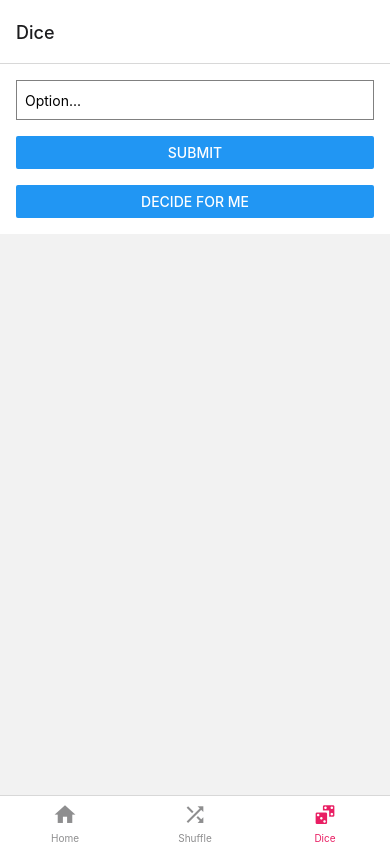
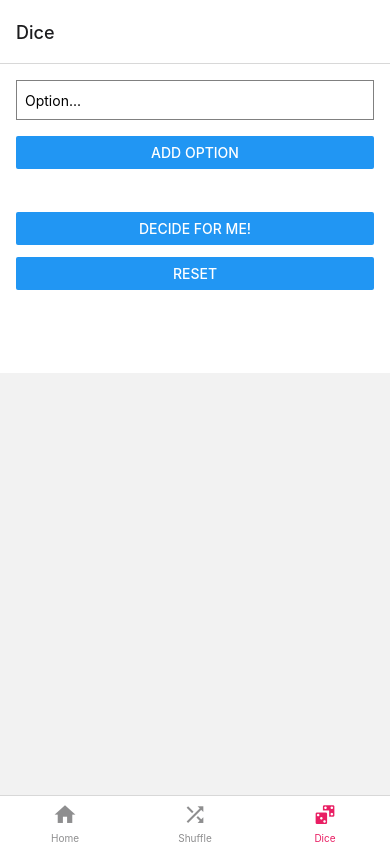
Before and after one commit to brooklyndippo/udecide, a React Native app: screen /Dice in a window 390 px wide. Built offline with nearby package versions, Linux system fonts and the light colour scheme.

Commit message:
add submit on keypress return/enter

```diff
--- /dev/null
+++ b/Decision.js
@@ -0,0 +1,74 @@
+import React, {useRef} from 'react';
+import { useSelector } from 'react-redux'
+import {
+  Animated,
+  Text,
+  View,
+  StyleSheet,
+  Button,
+  SafeAreaView,
+} from 'react-native';
+
+export default function Decision() {
+  // fadeAnim will be used as the value for opacity. Initial Value: 0
+  const fadeAnim = useRef(new Animated.Value(0)).current;
+
+  const options = useSelector(state => state.options.value)
+
+  const randomDecision = options[~~(Math.random() * options.length)]
+
+  console.log(options)
+  console.log(randomDecision)
+  const fadeIn = () => {
+    // Will change fadeAnim value to 1 in 5 seconds
+    Animated.timing(fadeAnim, {
+      toValue: 1,
+      duration: 5000,
+      useNativeDriver: true,
+    }).start();
+  };
+
+  const fadeOut = () => {
+    // Will change fadeAnim value to 0 in 3 seconds
+    Animated.timing(fadeAnim, {
+      toValue: 0,
+      duration: 3000,
+      useNativeDriver: true,
+    }).start();
+  };
+
+  return (
+    <View>
+      <View style={styles.buttonRow}>
+        <Button title="Decide for me!" onPress={fadeIn} />
+        <Button title="Reset" onPress={fadeOut} />
+      </View>
+      <Animated.View
+        style={[
+          styles.fadingContainer,
+          {
+            // Bind opacity to animated value
+            opacity: fadeAnim,
+          },
+        ]}>
+        <Text style={styles.fadingText}>{randomDecision}</Text>
+      </Animated.View>
+    </View>
+  );
+};
+
+const styles = StyleSheet.create({
+  fadingContainer: {
+    flex: 1,
+    padding: 20,
+    backgroundColor: 'powderblue',
+  },
+  fadingText: {
+    fontSize: 28,
+  },
+  buttonRow: {
+    flexBasis: 100,
+    justifyContent: 'space-evenly',
+    marginVertical: 16,
+  },
+});
--- a/OptionInput.js
+++ b/OptionInput.js
@@ -11,28 +11,23 @@ import {
 import { useDispatch } from 'react-redux'
 import { addOption} from './Options'
 import ListOptions from './ListOptions';
+import Decision from './Decision';
 
 const Options = () => {
   const [text, setText] = useState('');
-  const [items, setItems] = useState([]);
 
   const dispatch = useDispatch()
 
-  const handleSubmit = () => {
-    if (text.trim() === '') {
-      Alert.alert('Error', 'Input field cannot be empty');
-      return;
+  function handleKeyPress(e) {
+    if (e.nativeEvent.key === 'Enter' || e.nativeEvent.key === 'Return') {
+      handleSubmit()
     }
+  }
 
-    setItems((prevItems) => [...prevItems, { id: Date.now().toString(), text }]);
-    setText('');
-  };
-
-  const renderItem = ({ item }) => (
-    <View style={styles.listItem}>
-      <Text style={styles.listItemText}>{item.text}</Text>
-    </View>
-  );
+  function handleSubmit() {
+    dispatch(addOption(text))
+    setText('')
+  }
 
   return (
     <View style={{ padding: 16, backgroundColor: 'white' }}>
@@ -41,16 +36,13 @@ const Options = () => {
         onChangeText={setText}
         value={text}
         placeholder="Option... "
+        onKeyPress={handleKeyPress}
+        returnKeyType='send'
+        onSubmitEditing={handleSubmit}
       />
-      <Button onPress={() => dispatch(addOption(text))} title="Submit" />
-      {/* <FlatList
-        data={items}
-        renderItem={renderItem}
-        keyExtractor={(item) => item.id}
-        style={{ marginTop: 16 }}
-      /> */}
+      <Button onPress={handleSubmit} title="Add option" />
       <ListOptions/>
-      <Button title="Decide for me" />
+      <Decision/>
     </View>
   );
 };
```
